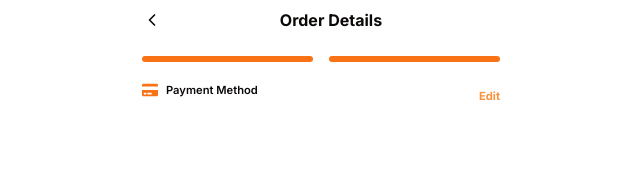
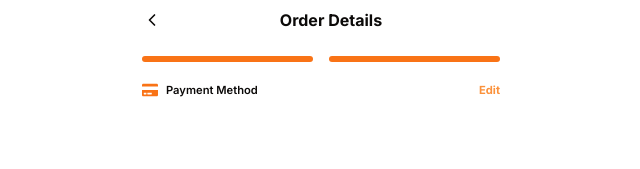
Before and after one commit to jmmaglonzo/E-MENU-FE, a Next.js app: page /checkout in a window 1280 px wide. Shown: the top 169 px of the page, without its empty margins (319-959 px from the left). Built offline with nearby package versions, Linux system fonts and the light colour scheme.

Commit message:
FIX: Adjusted

```diff
--- a/src/components/Order/order_checkout/OrderCheckout.tsx
+++ b/src/components/Order/order_checkout/OrderCheckout.tsx
@@ -9,16 +9,18 @@ const OrderCheckout = () => {
   return (
     <>
       <main className="container h-screen ">
-        <section className="mt-3 flex flex-wrap items-center justify-between">
+        <section className="mt-3 flex flex-wrap justify-between">
           <div className="flex items-center gap-x-2 mb-3">
             <div>
               <FaCreditCard className="text-orange-500" />
             </div>
             <div className="text-[0.7em] font-semibold">Payment Method</div>
           </div>
+
           <div className="text-[0.7em] font-bold text-orange-400">
             <Link href="#">Edit</Link>
           </div>
+
         </section>
 
         <section className="flex flex-wrap items-center gap-x-2">
```
